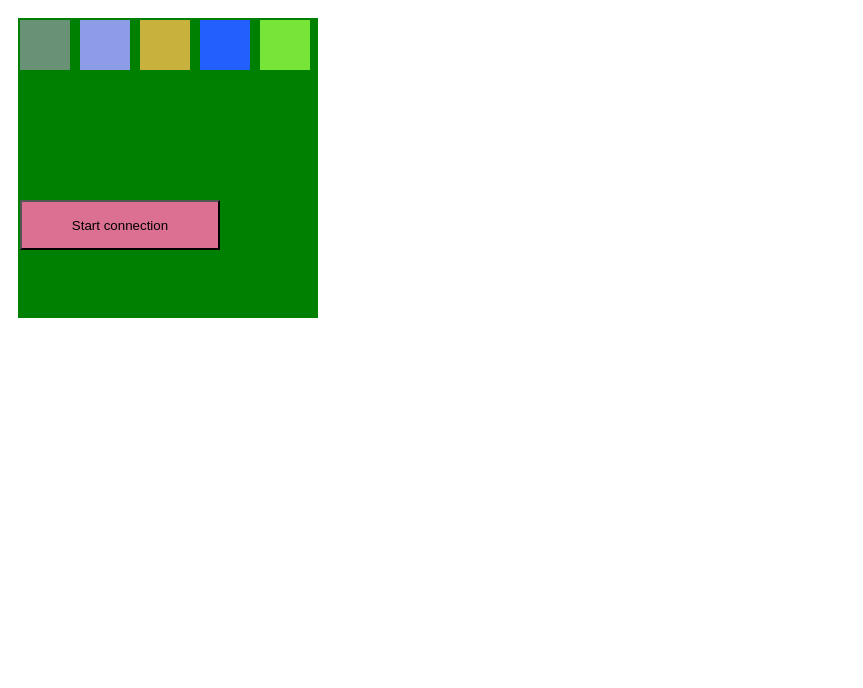
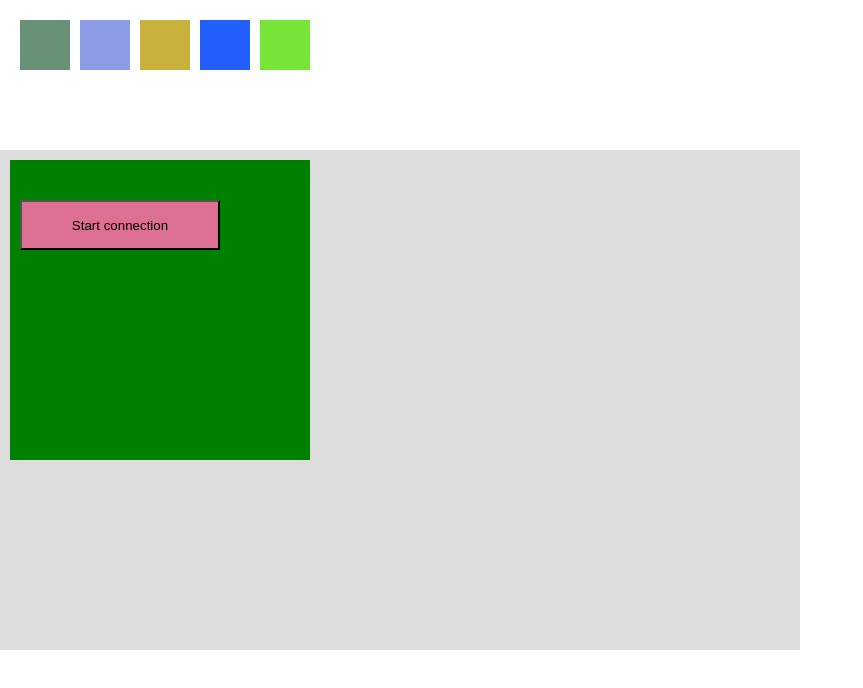
Before and after one commit to alcobased/mouse-events, a plain HTML site: page index.html in a window 1280 px wide. Shown: the whole page, without its empty margins (0-863 px from the left). Drawn offline with Linux system fonts and the light colour scheme.

Commit message:
Update style.css

```diff
--- a/style.css
+++ b/style.css
@@ -1,4 +1,18 @@
 html, body {
+  width: 100%;
   height: 100%;
-  width: 100%;
+  /* remove the extra whites around */
+  margin: 0;
 }
+
+body {
+  display: flex;
+  align-items: center;
+  justify-content: space-between;
+}
+
+#container {
+  width: 800px;
+  height: 500px;
+  background-color: #ddd;
+}
```
